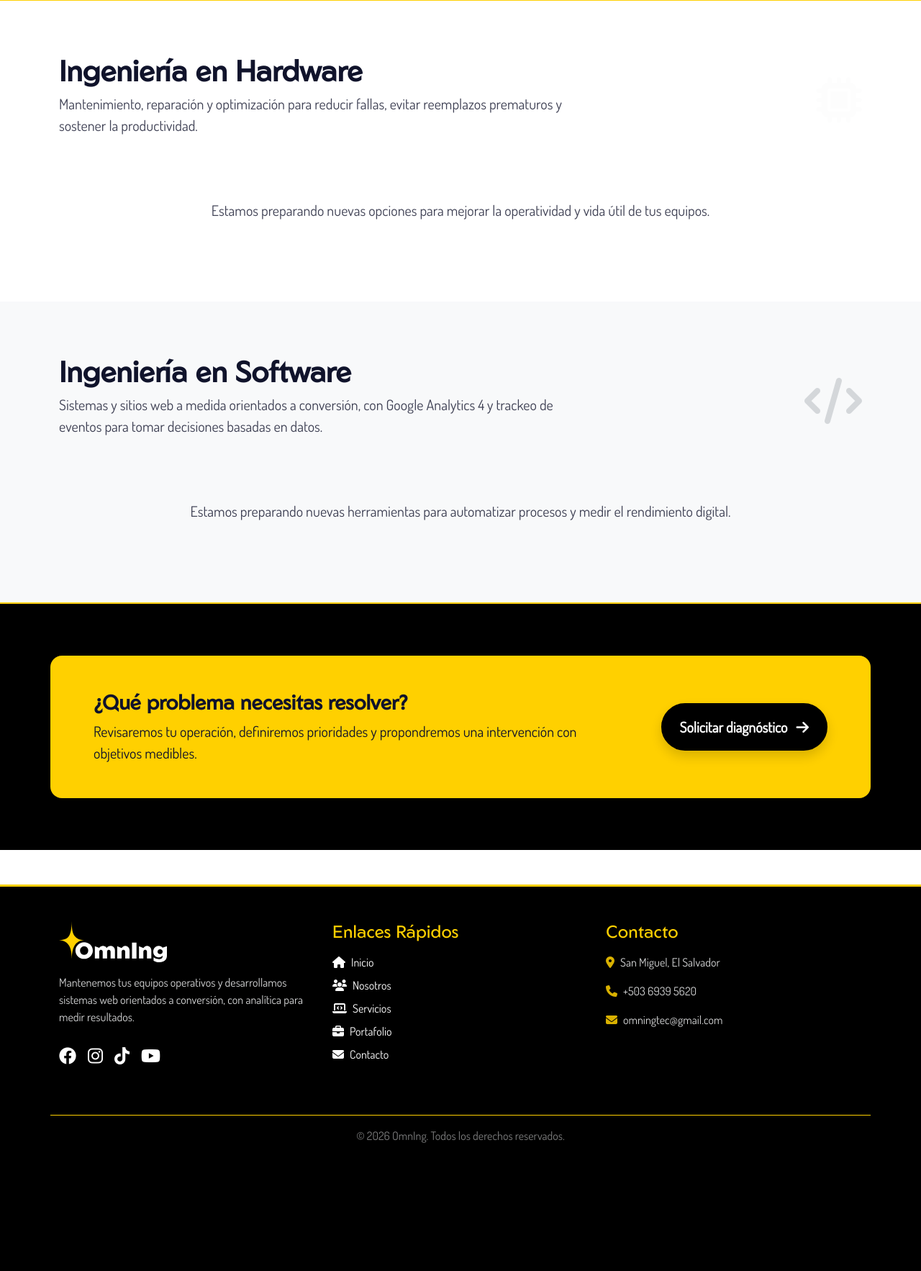
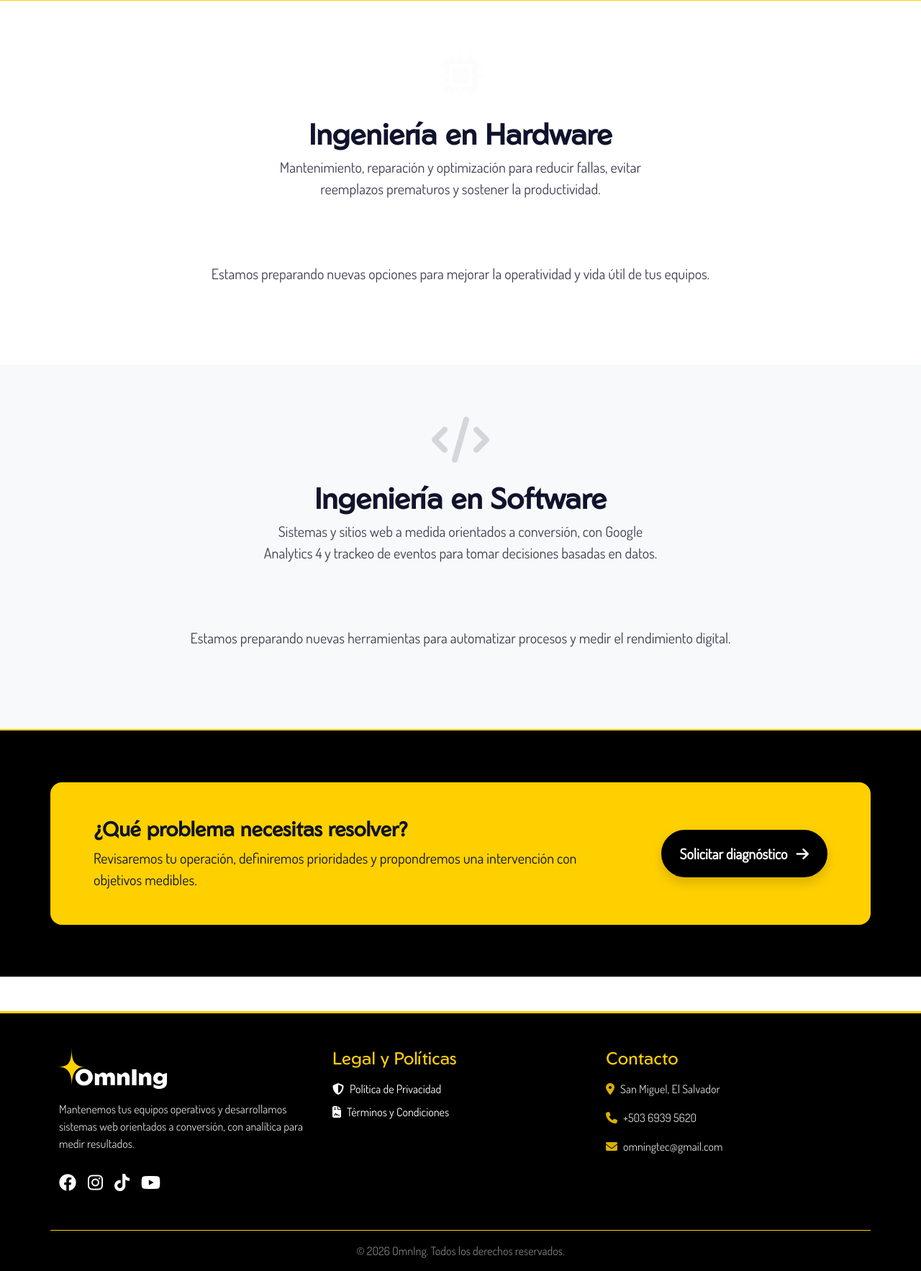
Before and after one commit to JaimeBerrios/OmnIng, a PHP site: page /servicios.php in a window 1280 px wide. Shown: the part 386-2152 px from the top of the page at 72% size. Before the commit the page ends 1974 px from the top, so only its background shows below. Run offline with PHP 8.4, Linux system fonts and the light colour scheme; data that the repository does not hold is empty.

Commit message:
Se ajusto la vista de servicios y se agrego la politica de privacidad

```diff
--- a/includes/footer.php
+++ b/includes/footer.php
@@ -25,31 +25,16 @@
                 </div>
 
                 <div class="col-lg-4 col-md-6 text-center text-md-start">
-                    <h4 class="texto-primario mb-3">Enlaces Rápidos</h4>
+                    <h4 class="texto-primario mb-3">Legal y Políticas</h4>
                     <ul class="list-unstyled d-inline-block text-start">
                         <li class="mb-2">
-                            <a id="link-inicio-footer" href="/index.php" class="text-blanco text-decoration-none nav-link d-inline-flex align-items-center gap-2">
-                                <i class="fa-solid fa-house"></i> Inicio
+                            <a id="link-politica-privacidad-footer" href="/politica-privacidad.php" class="text-blanco text-decoration-none nav-link d-inline-flex align-items-center gap-2">
+                                <i class="fa-solid fa-shield-halved"></i> Política de Privacidad
                             </a>
                         </li>
                         <li class="mb-2">
-                            <a id="link-nosotros-footer" href="/nosotros.php" class="text-blanco text-decoration-none nav-link d-inline-flex align-items-center gap-2">
-                                <i class="fa-solid fa-users"></i> Nosotros
-                            </a>
-                        </li>
-                        <li class="mb-2">
-                            <a id="link-servicios-footer" href="/servicios.php" class="text-blanco text-decoration-none nav-link d-inline-flex align-items-center gap-2">
-                                <i class="fa-solid fa-laptop-code"></i> Servicios
-                            </a>
-                        </li>
-                        <li class="mb-2">
-                            <a id="link-portafolio-footer" href="/portafolio.php" class="text-blanco text-decoration-none nav-link d-inline-flex align-items-center gap-2">
-                                <i class="fa-solid fa-briefcase"></i> Portafolio
-                            </a>
-                        </li>
-                        <li class="mb-2">
-                            <a id="link-contacto-footer" href="/contacto.php" class="text-blanco text-decoration-none nav-link d-inline-flex align-items-center gap-2">
-                                <i class="fa-solid fa-envelope"></i> Contacto
+                            <a id="link-terminos-condiciones-footer" href="#" class="text-blanco text-decoration-none nav-link d-inline-flex align-items-center gap-2">
+                                <i class="fa-solid fa-file-contract"></i> Términos y Condiciones
                             </a>
                         </li>
                     </ul>
--- a/servicios.php
+++ b/servicios.php
@@ -33,13 +33,13 @@ foreach ($todos_los_servicios as $servicio) {
 
 <section class="py-5 my-4">
     <div class="container">
-        <div class="row mb-5 align-items-center">
-            <div class="col-md-8">
+        <div class="row mb-5">
+            <div class="col-12 text-center">
+                <div class="mb-4">
+                    <i class="fa-solid fa-microchip fa-4x text-light opacity-25"></i>
+                </div>
                 <h2 class="display-6 fw-bold texto-secundario mb-2">Ingeniería en Hardware</h2>
-                <p class="text-muted fs-5">Mantenimiento, reparación y optimización para reducir fallas, evitar reemplazos prematuros y sostener la productividad.</p>
-            </div>
-            <div class="col-md-4 text-md-end text-start mt-3 mt-md-0">
-                <i class="fa-solid fa-microchip fa-4x text-light opacity-25"></i>
+                <p class="text-muted fs-5 col-lg-6 mx-auto">Mantenimiento, reparación y optimización para reducir fallas, evitar reemplazos prematuros y sostener la productividad.</p>
             </div>
         </div>
 
@@ -69,13 +69,13 @@ foreach ($todos_los_servicios as $servicio) {
 
 <section class="bg-light py-5">
     <div class="container py-4">
-        <div class="row mb-5 align-items-center">
-            <div class="col-md-8">
+        <div class="row mb-5">
+            <div class="col-12 text-center">
+                <div class="mb-4">
+                    <i class="fa-solid fa-code fa-4x text-secondary opacity-25"></i>
+                </div>
                 <h2 class="display-6 fw-bold texto-secundario mb-2">Ingeniería en Software</h2>
-                <p class="text-muted fs-5">Sistemas y sitios web a medida orientados a conversión, con Google Analytics 4 y trackeo de eventos para tomar decisiones basadas en datos.</p>
-            </div>
-            <div class="col-md-4 text-md-end text-start mt-3 mt-md-0">
-                <i class="fa-solid fa-code fa-4x text-secondary opacity-25"></i>
+                <p class="text-muted fs-5 col-lg-6 mx-auto">Sistemas y sitios web a medida orientados a conversión, con Google Analytics 4 y trackeo de eventos para tomar decisiones basadas en datos.</p>
             </div>
         </div>
 
```
Also changed, not shown: politica-privacidad.php (added, +37 -0 lines).
